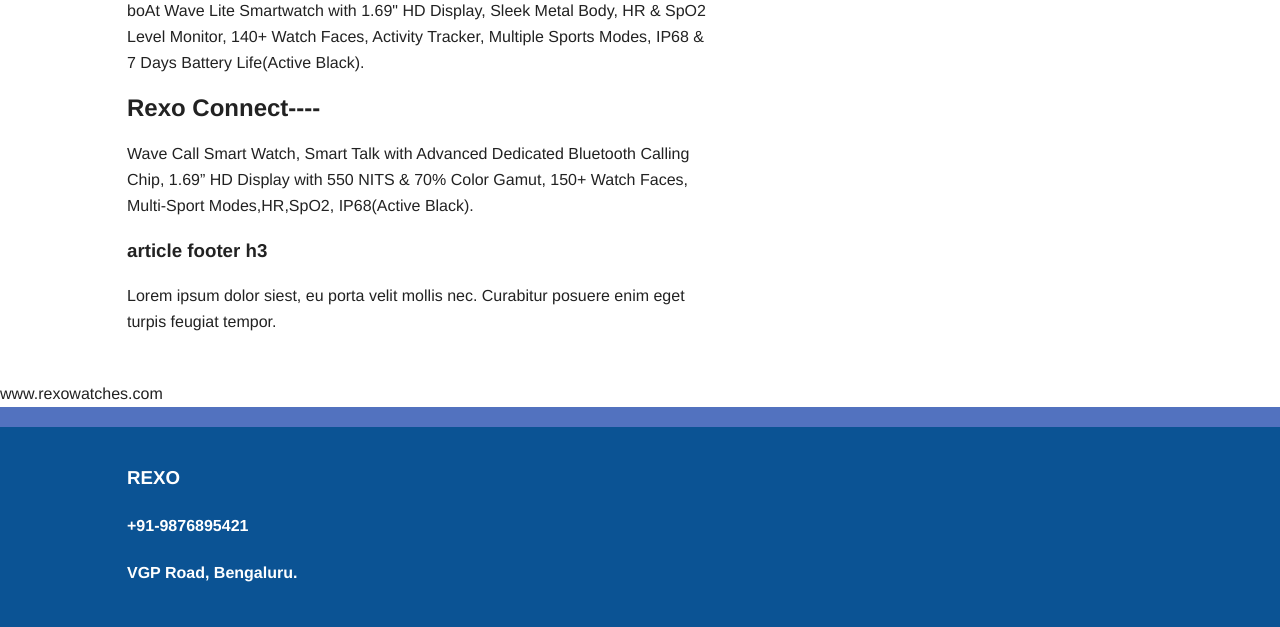
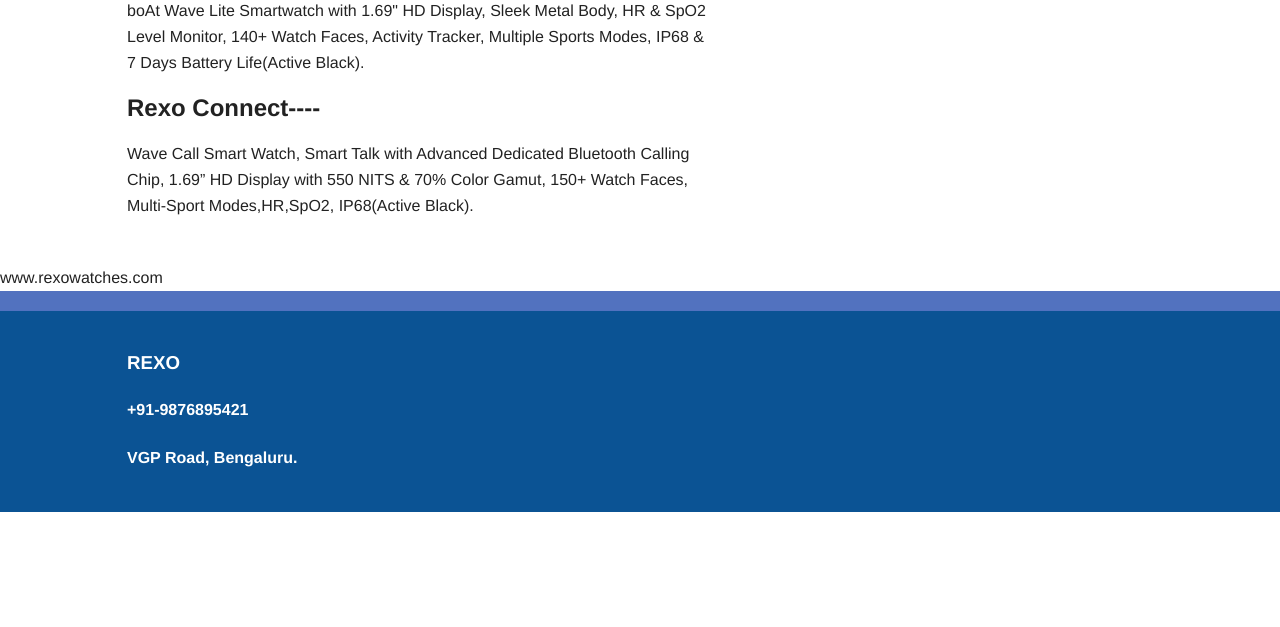
Before and after one commit to Niveditha-03/Flask, a Flask app: page / in a window 1280 px wide. Shown: the part 459-1086 px from the top of the page. After the commit the page ends 971 px from the top, so only its background shows below. Run offline with Flask 2, Linux system fonts and the light colour scheme; some libraries are stand-ins or nearby versions.

Commit message:
Update index.html

```diff
--- a/Flask_Project1/templates/index.html
+++ b/Flask_Project1/templates/index.html
@@ -47,10 +47,6 @@
                         <h2>Rexo Connect----</h2>
                         <p>Wave Call Smart Watch, Smart Talk with Advanced Dedicated Bluetooth Calling Chip, 1.69” HD Display with 550 NITS & 70% Color Gamut, 150+ Watch Faces, Multi-Sport Modes,HR,SpO2, IP68(Active Black).</p>
                     </section>
-                    <footer>
-                        <h3>article footer h3</h3>
-                        <p>Lorem ipsum dolor siest, eu porta velit mollis nec. Curabitur posuere enim eget turpis feugiat tempor.</p>
-                    </footer>
                 </article>
 
                 <aside>
```
